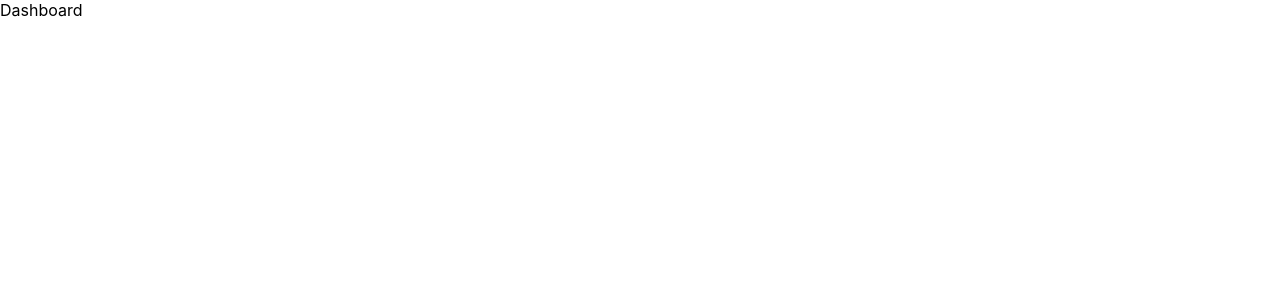
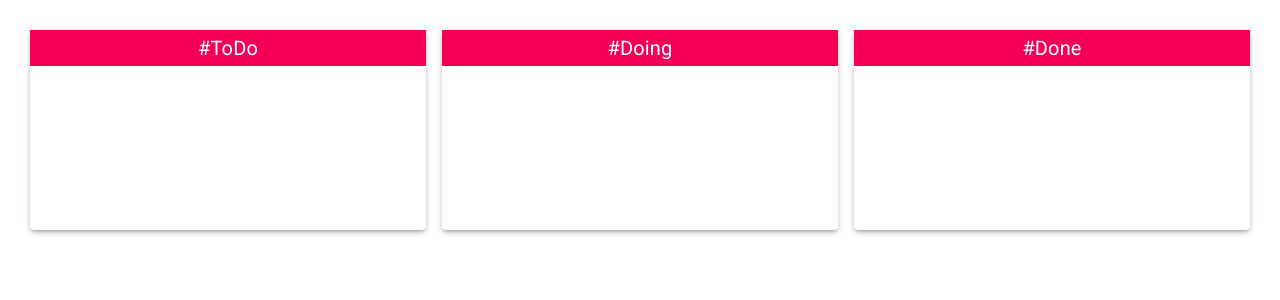
Before and after one commit to MyBitBird/todo-react-client, a React (Create React App) app: page / in a window 1280 px wide. Shown: the top 300 px of the page. Built offline with nearby package versions, Linux system fonts and the light colour scheme.

Commit message:
primary look in task page

```diff
--- a/package.json
+++ b/package.json
@@ -8,9 +8,12 @@
     "@testing-library/react": "^9.5.0",
     "@testing-library/user-event": "^7.2.1",
     "axios": "^0.19.2",
+    "fontsource-roboto": "^2.1.4",
     "react": "^16.13.1",
     "react-dom": "^16.13.1",
-    "react-scripts": "3.4.1"
+    "react-scripts": "3.4.1",
+    "react-toastify": "^6.0.5",
+    "redux": "^4.0.5"
   },
   "scripts": {
     "start": "react-scripts start",
--- a/src/App.js
+++ b/src/App.js
@@ -1,9 +1,12 @@
 import React from 'react';
+import Tasks from './pages/tasks'
+import 'fontsource-roboto';
+
 
 function App() {
   return (
     <div className="App">
-      Dashboard
+      <Tasks />
     </div>
   );
 }
--- a/src/index.css
+++ b/src/index.css
@@ -5,6 +5,7 @@ body {
     sans-serif;
   -webkit-font-smoothing: antialiased;
   -moz-osx-font-smoothing: grayscale;
+  padding: 10px;
 }
 
 code {
```
